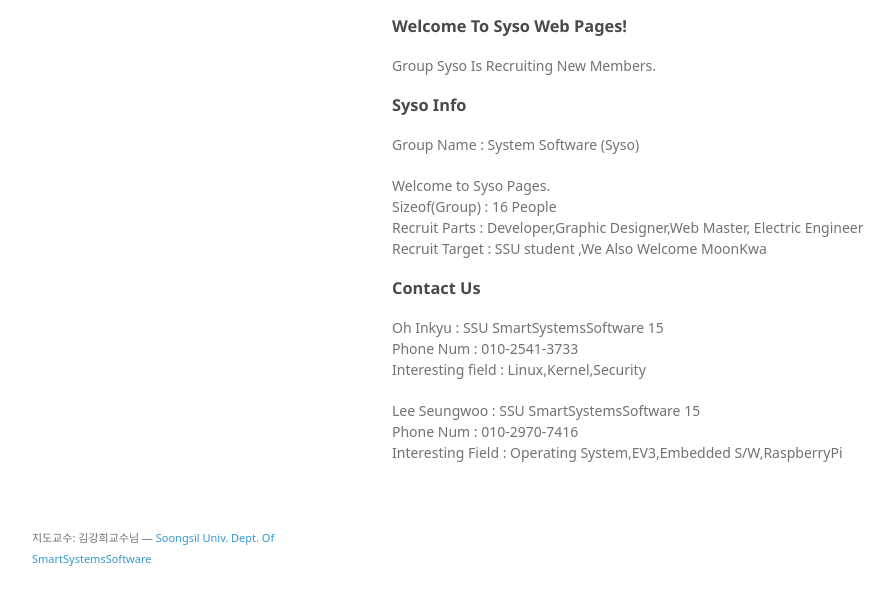
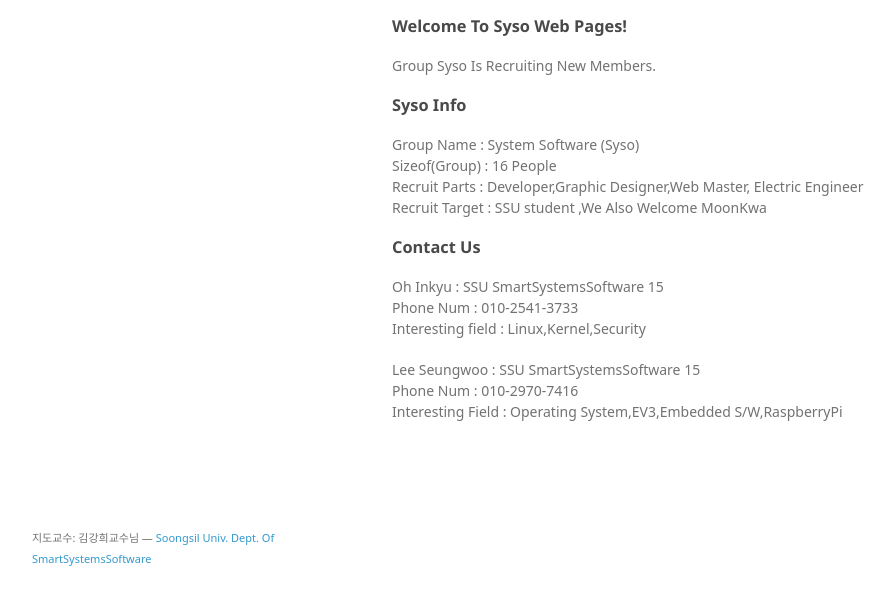
Before and after one commit to ssu-syso/old-web, a plain HTML site: page index.html in a window 1280 px wide. Shown: the part 162-766 px from the top of the page, without its empty margins (178-1073 px from the left). Drawn offline with Linux system fonts and the light colour scheme; a web font is replaced by a local one.

Commit message:
first commit

```diff
--- a/index.html
+++ b/index.html
@@ -33,7 +33,7 @@
 <a id="syso-info" class="anchor" href="#syso-info" aria-hidden="true"><span aria-hidden="true" class="octicon octicon-link"></span></a>Syso Info</h3>
 
 <p>Group Name : System Software (Syso) <br />
-<p>Welcome to Syso Pages.<br> Sizeof(Group) : 16 People <br />
+Sizeof(Group) : 16 People <br />
 Recruit Parts : Developer,Graphic Designer,Web Master, Electric Engineer<br />
 Recruit Target : SSU student ,We Also Welcome MoonKwa<br />
 </p>
```
